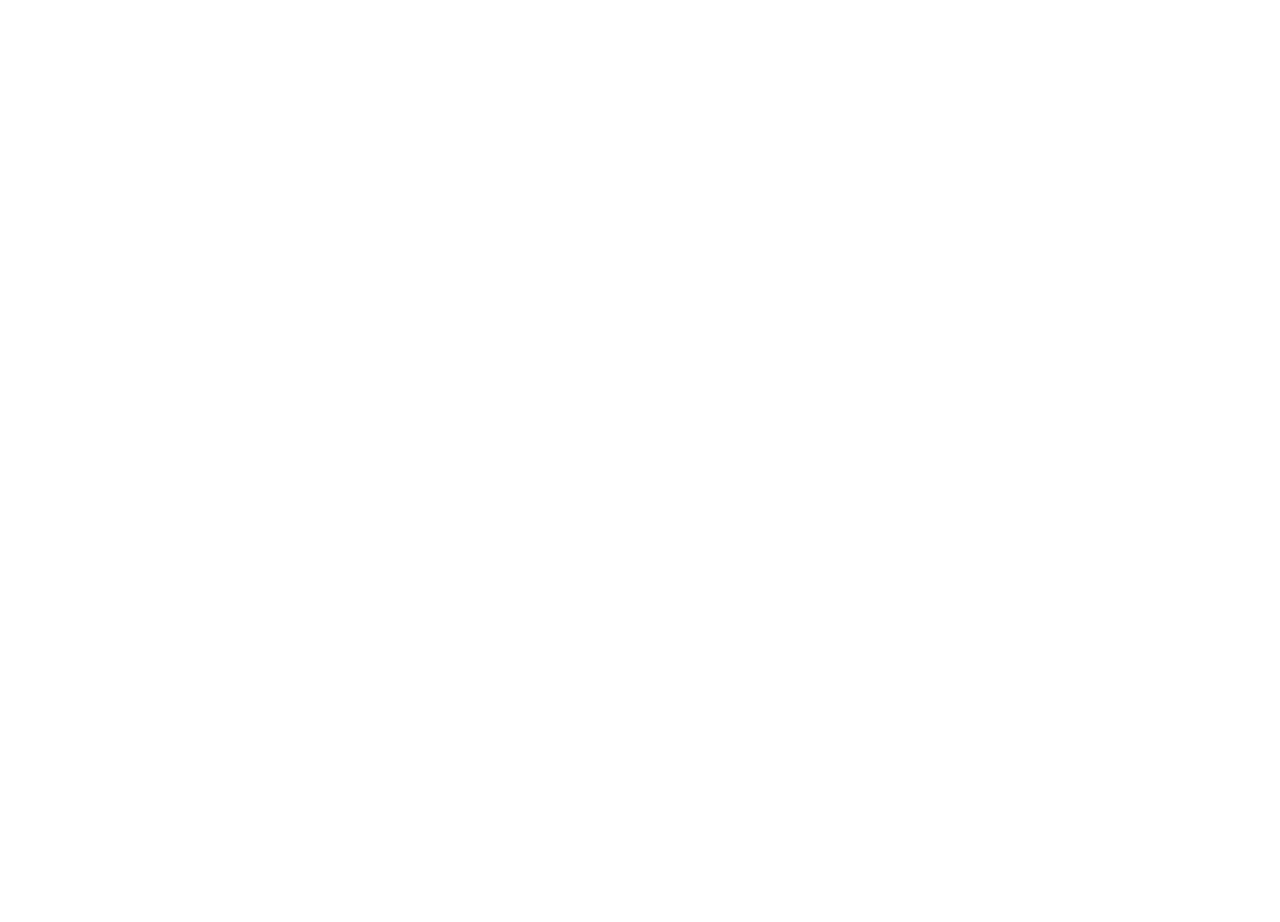
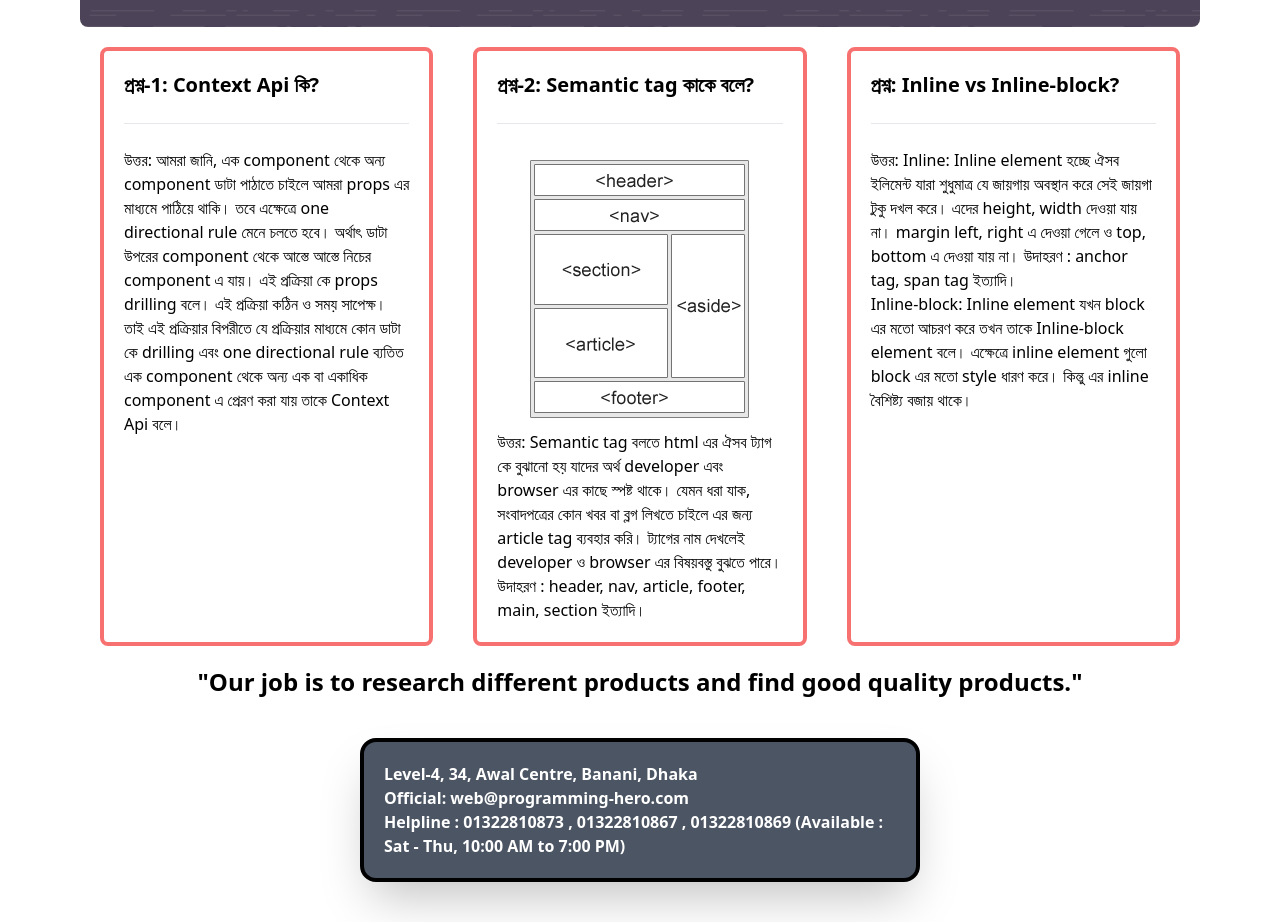
Before and after one commit to arifmia1129/project-analysis, a React (Create React App) app: page / in a window 1280 px wide. Shown: the part 3080-4002 px from the top of the page. Before the commit the page ends 2547 px from the top, so only its background shows below. Built offline with nearby package versions, Linux system fonts and the light colour scheme.

Commit message:
blogs and about part done

```diff
--- a/src/App.js
+++ b/src/App.js
@@ -1,7 +1,10 @@
 import './App.css';
+import About from './components/About/About';
+import Blogs from './components/Blogs/Blogs';
 import Dashboard from './components/Dashboard/Dashboard';
 import Header from './components/Header/Header';
 import Home from './components/Home/Home';
+import NotFound from './components/NotFound/NotFound';
 import Reviews from './components/Reviews/Reviews';
 
 function App() {
@@ -11,7 +14,9 @@
       <Home></Home>
       <Dashboard></Dashboard>
       <Reviews></Reviews>
-
+      <NotFound></NotFound>
+      <Blogs></Blogs>
+      <About></About>
     </div>
   );
 }
--- a/src/components/About/About.js
+++ b/src/components/About/About.js
@@ -0,0 +1,18 @@
+import React from 'react';
+
+const About = () => {
+    return (
+        <div className='mx-20'>
+            <blockquote className='text-2xl font-bold text-center'>"Our job is to research different products and find good quality products."</blockquote>
+            <p className='border-4 border-black shadow-2xl bg-gray-600 text-white mx-auto w-1/2 p-5 font-bold my-10 rounded-2xl'>
+                Level-4, 34, Awal Centre, Banani, Dhaka
+                <br />
+                Official: web@programming-hero.com
+                <br />
+                Helpline : 01322810873 , 01322810867 , 01322810869 (Available : Sat - Thu, 10:00 AM to 7:00 PM)
+            </p>
+        </div>
+    );
+};
+
+export default About;
--- a/src/components/Blogs/Blogs.js
+++ b/src/components/Blogs/Blogs.js
@@ -2,8 +2,32 @@
 
 const Blogs = () => {
     return (
-        <div>
-
+        <div className='mx-20 grid grid-cols-3'>
+            <div className='border-4 border-red-400 rounded-lg p-5 m-5'>
+                <h3 className='text-xl font-bold'>প্রশ্ন-1: Context Api কি?</h3>
+                <br />
+                <hr />
+                <br />
+                <p>উত্তর: আমরা জানি, এক component থেকে অন্য component ডাটা পাঠাতে চাইলে আমরা props এর মাধ্যমে পাঠিয়ে থাকি। তবে এক্ষেত্রে one directional rule মেনে চলতে হবে। অর্থাৎ ডাটা উপরের component থেকে আস্তে আস্তে নিচের component এ যায়। এই প্রক্রিয়া কে props drilling বলে। এই প্রক্রিয়া কঠিন ও সময় সাপেক্ষ। তাই এই প্রক্রিয়ার বিপরীতে যে প্রক্রিয়ার মাধ্যমে কোন ডাটা কে drilling এবং one directional rule ব্যতিত এক component থেকে অন্য এক বা একাধিক component এ প্রেরণ করা যায় তাকে Context Api বলে।</p>
+            </div>
+            <div className='border-4 border-red-400 rounded-lg p-5 m-5'>
+                <h3 className='text-xl font-bold'>প্রশ্ন-2: Semantic tag কাকে বলে?</h3>
+                <br />
+                <hr />
+                <br />
+                <img className='mx-auto my-3' src="img_sem_elements.gif" alt="" />
+                <p>উত্তর: Semantic tag বলতে html এর ঐসব ট্যাগ কে বুঝানো হয় যাদের অর্থ developer এবং browser এর কাছে স্পষ্ট থাকে। যেমন ধরা যাক, সংবাদপত্রের কোন খবর বা ব্লগ লিখতে চাইলে এর জন্য article tag ব্যবহার করি। ট্যাগের নাম দেখলেই developer ও browser এর বিষয়বস্তু বুঝতে পারে। উদাহরণ : header, nav, article, footer, main, section ইত্যাদি।</p>
+            </div>
+            <div className='border-4 border-red-400 rounded-lg p-5 m-5'>
+                <h3 className='text-xl font-bold'>প্রশ্ন: Inline vs Inline-block?</h3>
+                <br />
+                <hr />
+                <br />
+                <p>উত্তর: Inline: Inline element হচ্ছে ঐসব ইলিমেন্ট যারা শুধুমাত্র যে জায়গায় অবস্থান করে সেই জায়গা টুকু দখল করে। এদের height, width দেওয়া যায় না। margin left, right এ দেওয়া গেলে ও top, bottom এ দেওয়া যায় না। উদাহরণ : anchor tag, span tag ইত্যাদি।
+                    <br />
+                    Inline-block: Inline element যখন block এর মতো আচরণ করে তখন তাকে Inline-block element বলে। এক্ষেত্রে inline element গুলো block এর মতো style ধারণ করে। কিন্তু এর inline বৈশিষ্ট্য বজায় থাকে।
+                </p>
+            </div>
         </div>
     );
 };
--- a/src/components/NotFound/NotFound.js
+++ b/src/components/NotFound/NotFound.js
@@ -2,8 +2,8 @@
 
 const NotFound = () => {
     return (
-        <div>
-
+        <div className='mx-20'>
+            <img className='object-cover w-full rounded-lg' src="404-page-error.png" alt="" />
         </div>
     );
 };
```
Also changed, not shown: public/404-page-error.png (added), public/img_sem_elements.gif (added).
